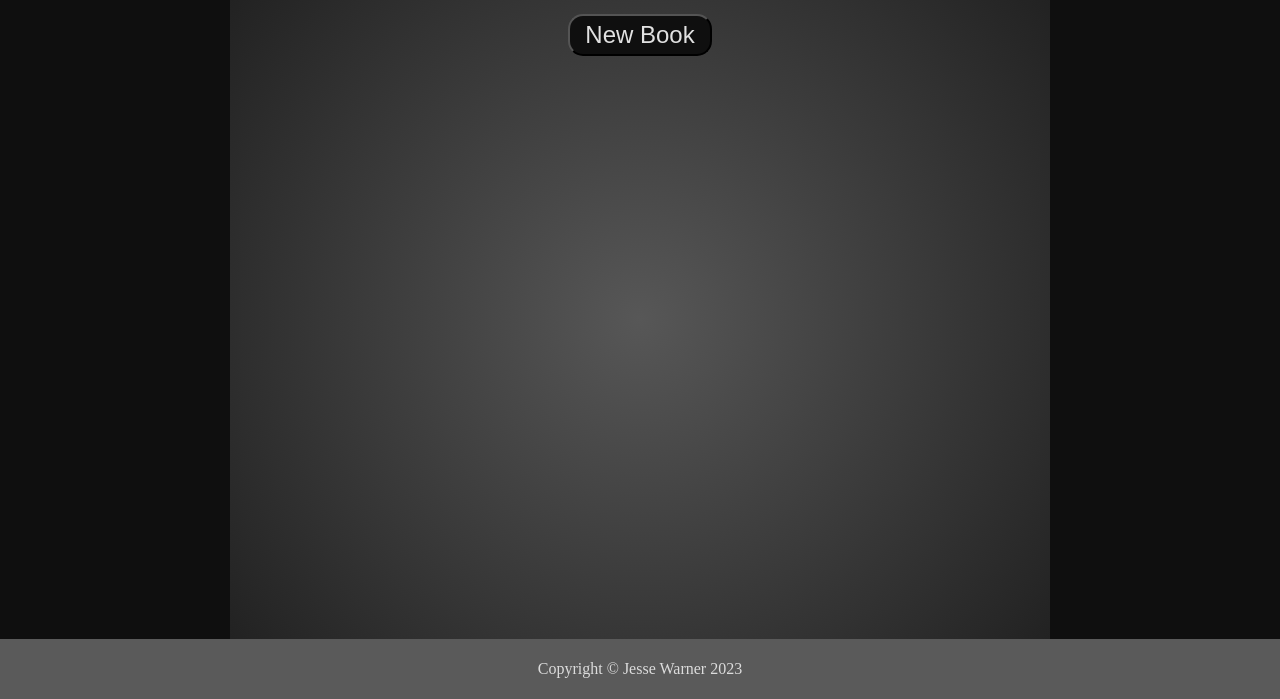
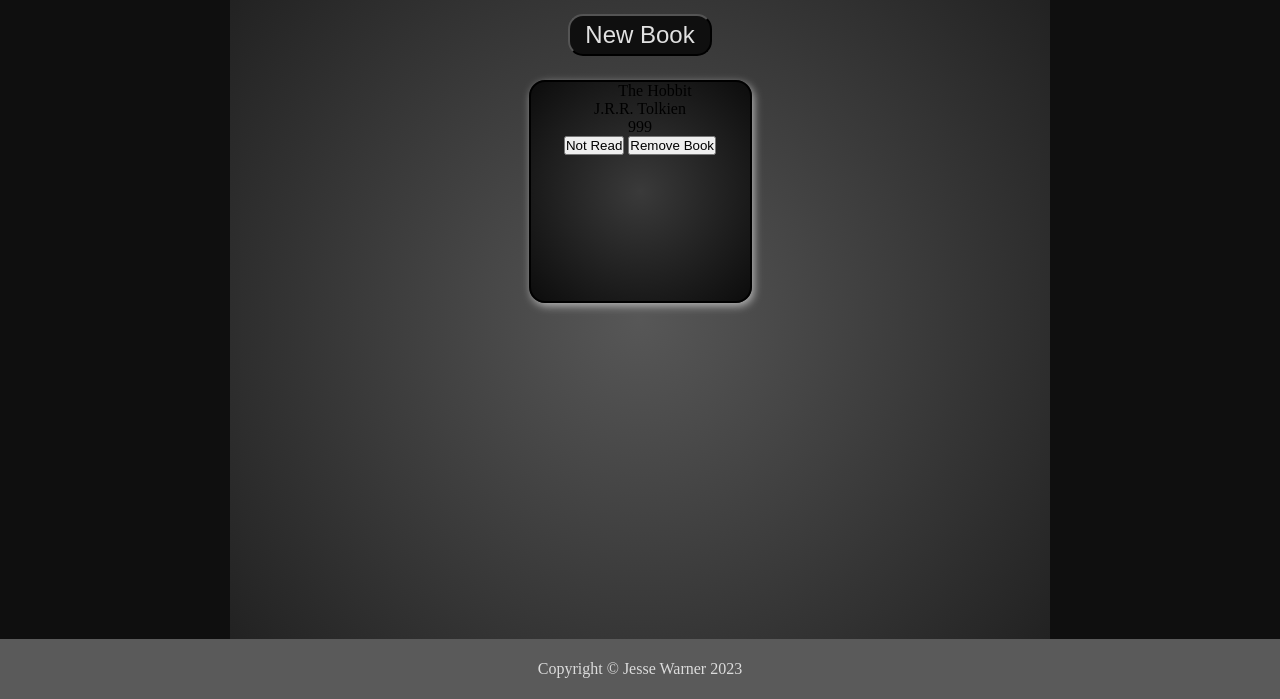
Before and after one commit to jessewwarner/odin-library, a plain HTML site: page index.html in a window 1280 px wide. Shown: the part 101-800 px from the top of the page. Drawn offline with Linux system fonts and the light colour scheme.

Commit message:
Add placeholder content for book card

```diff
--- a/index.html
+++ b/index.html
@@ -30,7 +30,13 @@
         <div class="content-wrapper">
             <button class="add-book-btn">New Book</button>
             <div class="books-container flex gap-16 wrap">
-
+                <div class="book-card">
+                    <p class="title">The Hobbit</p>
+                    <p class="author">J.R.R. Tolkien</p>
+                    <p class="pages">999</p>
+                    <button class="read">Not Read</button>
+                    <button class="remove-book-btn">Remove Book</button>
+                </div>
             </div>
         </div>
         <footer>
```
